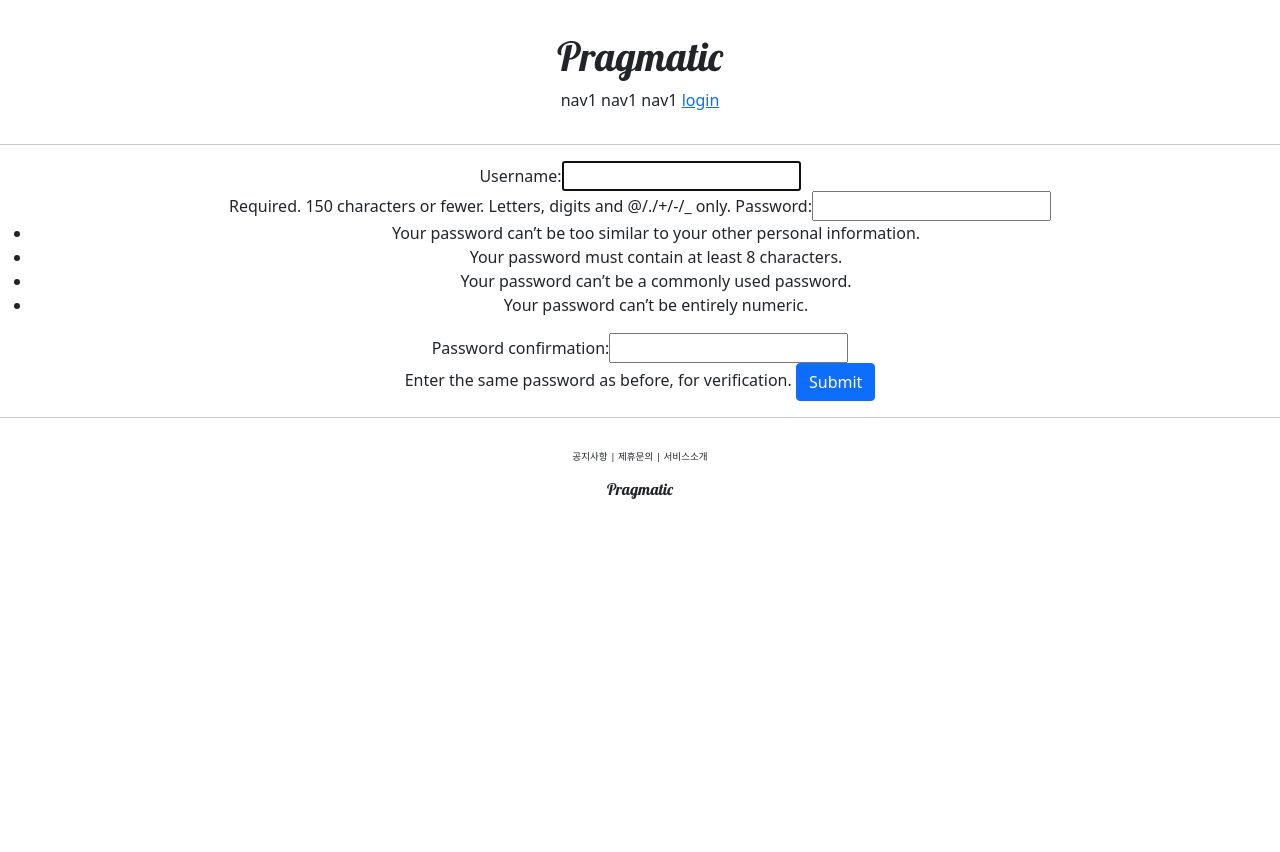
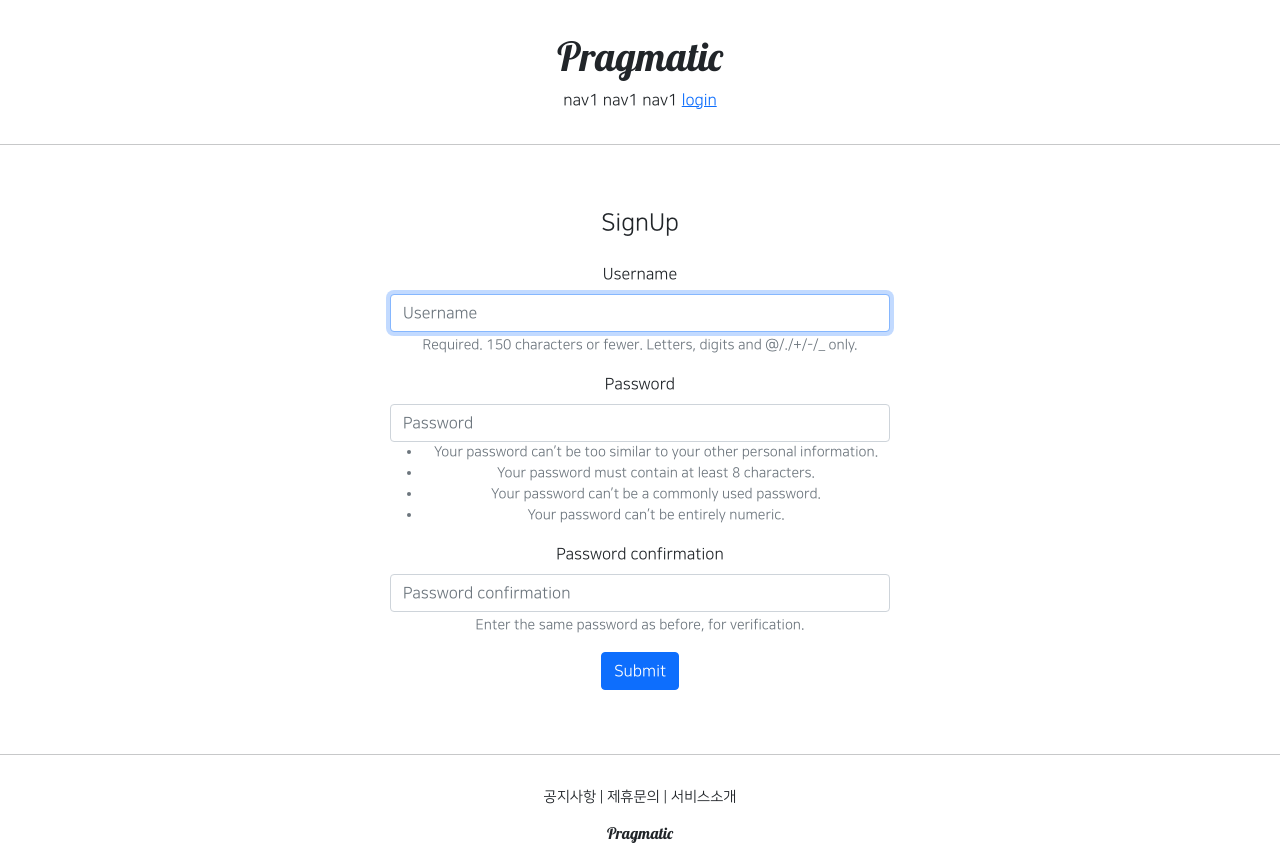
Before and after one commit to OHJONGHAE/pragmatic, a Django app: page /account/create/ in a window 1280 px wide. Before the commit the page ends 499 px from the top, so only its background shows below. Run offline with Django 3.2, Linux system fonts and the light colour scheme; some libraries are stand-ins or nearby versions.

Commit message:
djust Django course 23 commit

```diff
--- a/accountapp/templates/accountapp/create.html
+++ b/accountapp/templates/accountapp/create.html
@@ -1,10 +1,14 @@
 {% extends 'base.html' %}
-
+{% load bootstrap4 %}
 {% block content %}
-    <div style="text-align : center">
+    <div style ="text-align : center; max-width: 500px; margin:4rem auto;">
+        <div class="mb-4">
+            <h4>SignUp</h4>
+        </div>
         <form action="{% url 'accountapp:create' %}" method ="post">
             {% csrf_token %}
-            {{ form }}
+            {% bootstrap_form form %}
+
             <input type="submit" class="btn btn-primary">
         </form>
     </div>
--- a/pragmatic/settings.py
+++ b/pragmatic/settings.py
@@ -52,6 +52,7 @@ INSTALLED_APPS = [
     'django.contrib.messages',
     'django.contrib.staticfiles',
     'accountapp',
+    'bootstrap4',
 ]
 
 MIDDLEWARE = [
--- a/static/base.css
+++ b/static/base.css
@@ -2,7 +2,7 @@
     font-family: 'Lobster', cursive;
 }
 .pragmatic_footer_button{
-    font-size: .6rem;
+    font-size: .9rem;
 }
 
 .pragmatic_footer{
--- a/templates/base.html
+++ b/templates/base.html
@@ -3,7 +3,7 @@
 
 {% include 'head.html' %}
 
-<body>
+<body style="font-family: 'NanumSquareR';">
 
     {% include 'header.html' %}
 
--- a/templates/head.html
+++ b/templates/head.html
@@ -14,4 +14,29 @@
     <link href="https://fonts.googleapis.com/css2?family=Lobster&display=swap" rel="stylesheet">
     <!-- DEFAULT CSS LINK -->
     <link rel="stylesheet" type ="text/css" href="{% static 'base.css' %}">
+
+    <style>
+
+        @font-face {
+            font-family: 'NanumSquareR';
+            src: local('NanumSquareR'),
+            url("{% static 'fonts/NanumSquareR.otf' %}") format("opentype");
+        }
+        @font-face {
+            font-family: 'NanumSquareB';
+            src: local('NanumSquareB'),
+            url("{% static 'fonts/NanumSquareB.otf' %}") format("opentype");
+        }
+        @font-face {
+            font-family: 'NanumSquareEB';
+            src: local('NanumSquareEB'),
+            url("{% static 'fonts/NanumSquareEB.otf' %}") format("opentype");
+        }
+        @font-face {
+            font-family: 'NanumSquareL';
+            src: local('NanumSquareL'),
+            url("{% static 'fonts/NanumSuareL.otf' %}") format("opentype");
+        }
+
+    </style>
 </head>
```
Also changed, not shown: accountapp/templates/accountapp/login.html (+5 -4 lines), static/fonts/NanumSquareB.otf (added), static/fonts/NanumSquareEB.otf (added), static/fonts/NanumSquareL.otf (added), static/fonts/NanumSquareR.otf (added).
